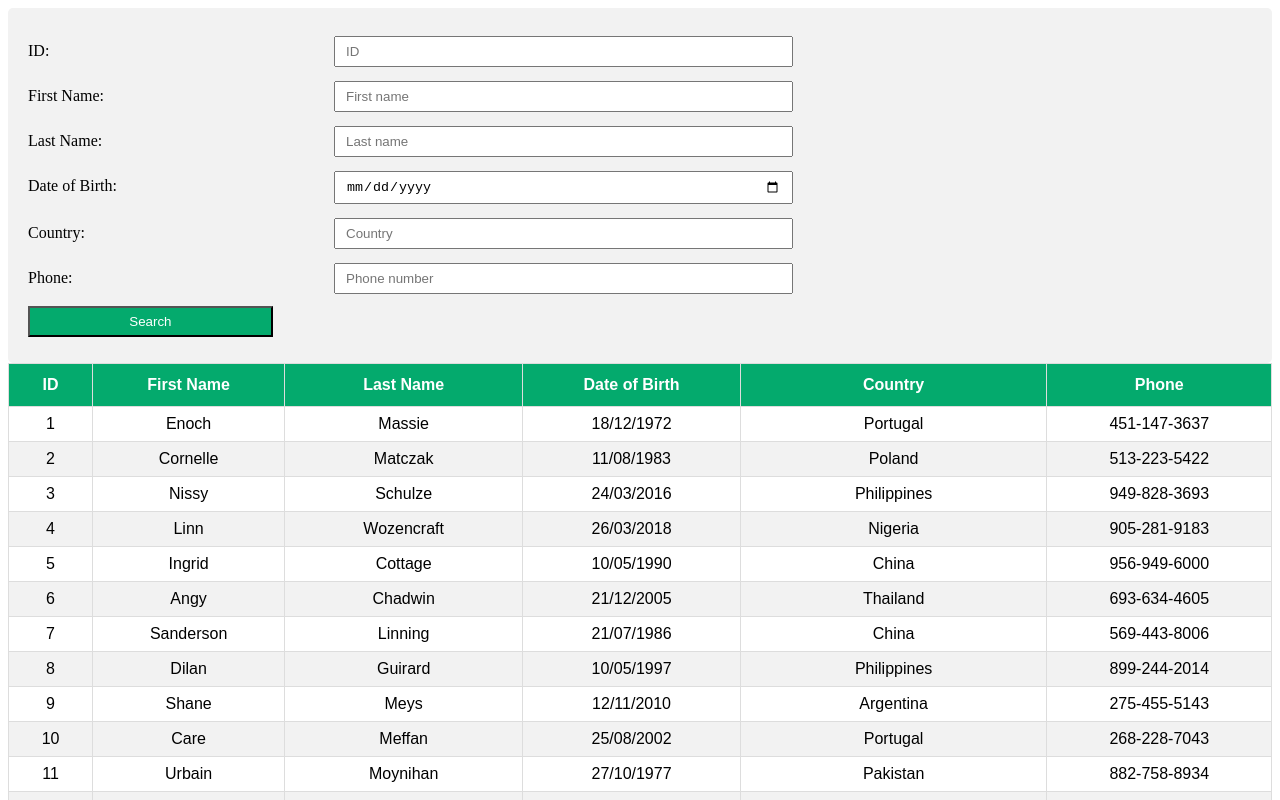
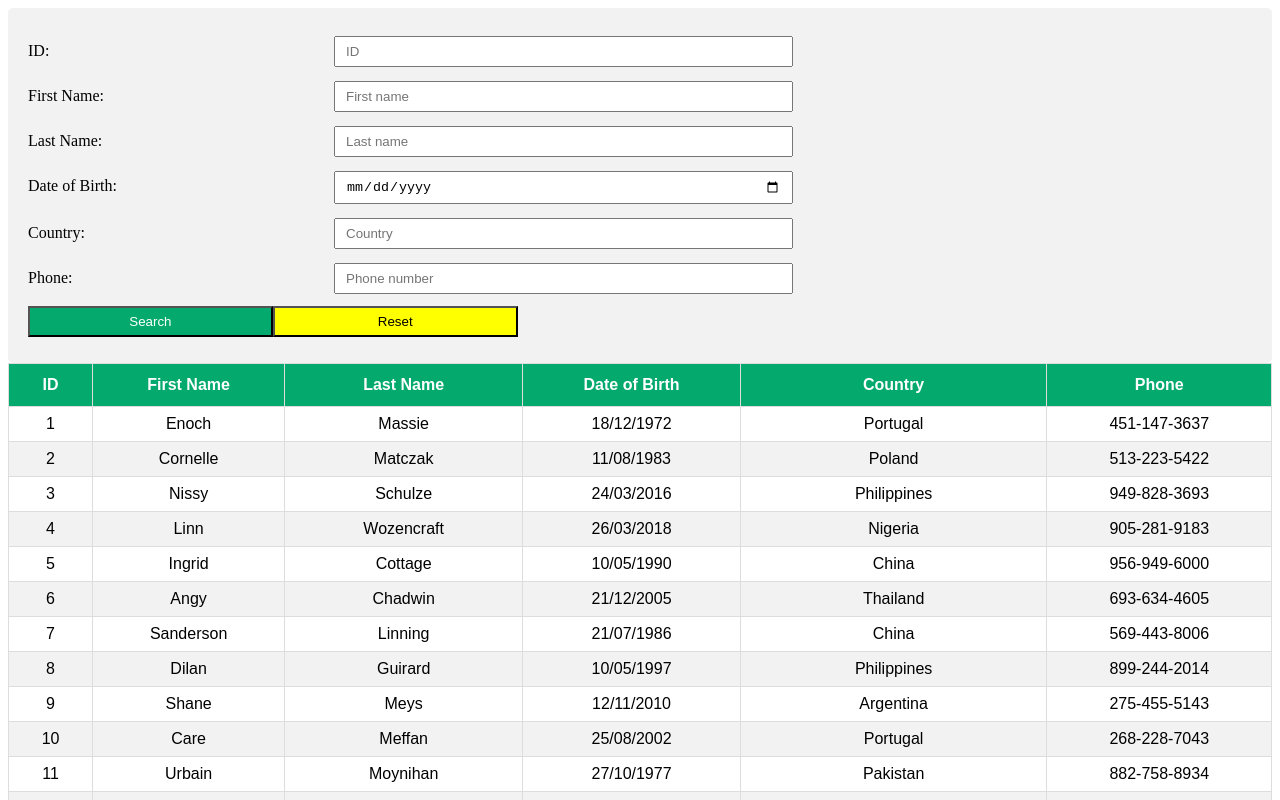
Before and after one commit to tranhang12/react-basic-table, a React (Create React App) app: page / in a window 1280 px wide. Shown: the top 800 px of the page. Built offline with nearby package versions, Linux system fonts and the light colour scheme.

Commit message:
update ver.1.2

```diff
--- a/src/components/FilteringTable.js
+++ b/src/components/FilteringTable.js
@@ -33,42 +33,51 @@ const FilteringTable = () => {
 
   const { globalFilter, filters } = state;
 
-  const [no, setNo] = useState(0)
-  const [firsName, setFirstName] = useState('')
-  const [lastName, setLastName] = useState('')
-  const [dateOfBirth, setDateOfBirth] = useState('')
-  const [country, setCountry] = useState('')
-  const [phone, setPhone] = useState('')
+  const [no, setNo] = useState("");
+  const [firsName, setFirstName] = useState("");
+  const [lastName, setLastName] = useState("");
+  const [dateOfBirth, setDateOfBirth] = useState("");
+  const [country, setCountry] = useState("");
+  const [phone, setPhone] = useState("");
 
-  const handleClick = () => {
-    setAllFilters(
-      [
+  const handleSubmitClick = () => {
+    setAllFilters([
       {
-          id: 'id',
-          value: no
+        id: "id",
+        value: no,
       },
       {
-          id: 'first_name',
-          value: firsName
+        id: "first_name",
+        value: firsName,
       },
       {
-          id: 'last_name',
-          value: lastName
+        id: "last_name",
+        value: lastName,
       },
       {
-          id: 'date_of_birth',
-          value: dateOfBirth
+        id: "date_of_birth",
+        value: dateOfBirth,
       },
       {
-          id: 'country',
-          value: country
+        id: "country",
+        value: country,
       },
       {
-          id: 'phone',
-          value: phone
-        }
-      ]
-    )
+        id: "phone",
+        value: phone,
+      },
+    ]);
+  };
+
+  const resetClick = () => {
+    setNo("");
+    setFirstName("");
+    setLastName("");
+    setDateOfBirth("");
+    setCountry("");
+    setPhone("");
+
+    setAllFilters([]);
   };
 
   return (
@@ -81,6 +90,7 @@ const FilteringTable = () => {
           <div className={"col-75"}>
             <input
               type={"number"}
+              value={no}
               onChange={(e) => setNo(e.target.value)}
               placeholder="ID"
             />
@@ -93,6 +103,7 @@ const FilteringTable = () => {
           <div className="col-75">
             <input
               type={"text"}
+              value={firsName}
               onChange={(e) => setFirstName(e.target.value)}
               placeholder="First name"
             />
@@ -106,6 +117,7 @@ const FilteringTable = () => {
           <div className="col-75">
             <input
               type={"text"}
+              value={lastName}
               onChange={(e) => setLastName(e.target.value)}
               placeholder="Last name"
             />
@@ -119,6 +131,7 @@ const FilteringTable = () => {
           <div className="col-75">
             <input
               type={"date"}
+              value={dateOfBirth}
               onChange={(e) => setDateOfBirth(e.target.value)}
             />
           </div>
@@ -131,6 +144,7 @@ const FilteringTable = () => {
           <div className="col-75">
             <input
               type={"text"}
+              value={country}
               onChange={(e) => setCountry(e.target.value)}
               placeholder="Country"
             />
@@ -144,13 +158,15 @@ const FilteringTable = () => {
           <div className="col-75">
             <input
               type={"phone"}
+              value={phone}
               onChange={(e) => setPhone(e.target.value)}
               placeholder="Phone number"
             />
           </div>
         </div>
 
-        <input type={"submit"} onClick={handleClick} value={"Search"} />
+        <input type={"submit"} onClick={handleSubmitClick} value={"Search"} />
+        <input type={"reset"} onClick={resetClick} value={"Reset"} />
       </div>
 
       {/* <GlobalFilter filter={globalFilter} setFilter={setGlobalFilter} /> */}
--- a/src/components/table.css
+++ b/src/components/table.css
@@ -88,3 +88,11 @@ input[type=submit] {
   background-color: #04aa6d;
   color: white;
 }
+input[type=reset] {
+  width: 20%;
+  padding: 6px 10px;
+  margin: 6px 0;
+  box-sizing: border-box;
+  background-color: yellow;
+  color: black;
+}
```
Lines whose indentation alone changed are shown as unchanged.
